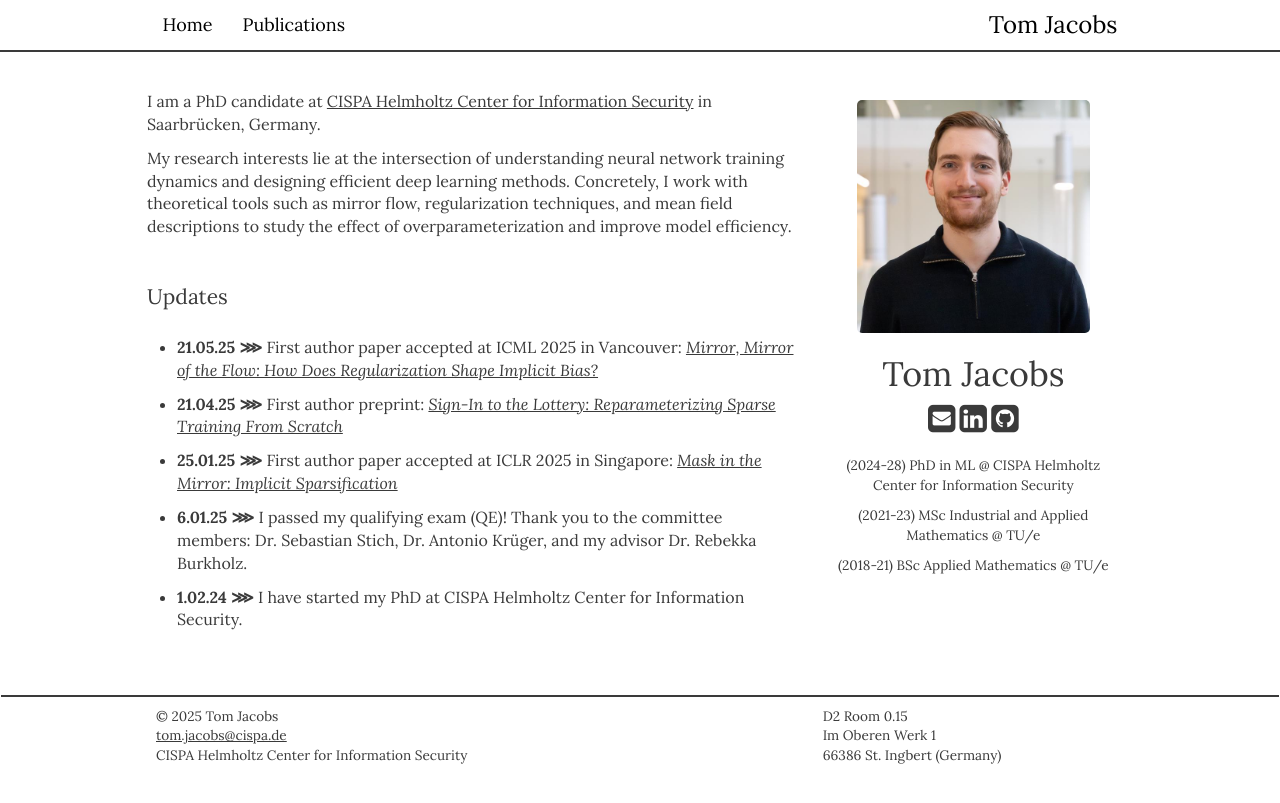
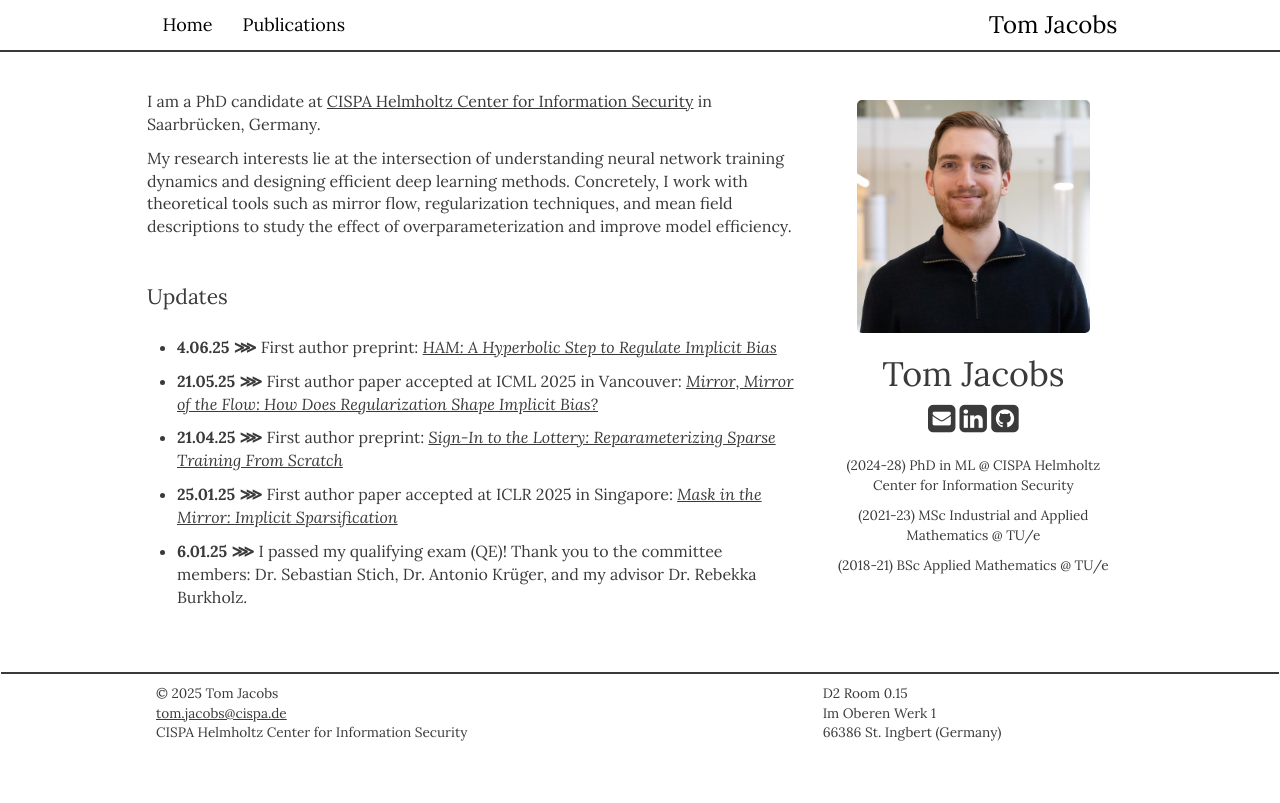
Before and after one commit to TomJacobs05/tomjacobs05.github.io, a Jekyll site: the page built from _pages/home.md, in a window 1280 px wide. Shown: the top 803 px of the page. Built offline with Jekyll 4.4.1, drawn with Linux system fonts in a browser that asks for light colours; nearby versions of some CDN libraries; a style sheet for code colours, icons or effects is not loaded.

Commit message:
Update news.yml

```diff
--- a/_data/news.yml
+++ b/_data/news.yml
@@ -1,3 +1,6 @@
+- date: 04.06.2025
+  description: "First author preprint: *[HAM: A Hyperbolic Step to Regulate Implicit Bias](https://arxiv.org/abs/2506.02630)*"
+
 - date: 21.05.2025
   description: "First author paper accepted at ICML 2025 in Vancouver: *[Mirror, Mirror of the Flow: How Does Regularization Shape Implicit Bias?](https://arxiv.org/abs/2504.12883)*"
 
```
